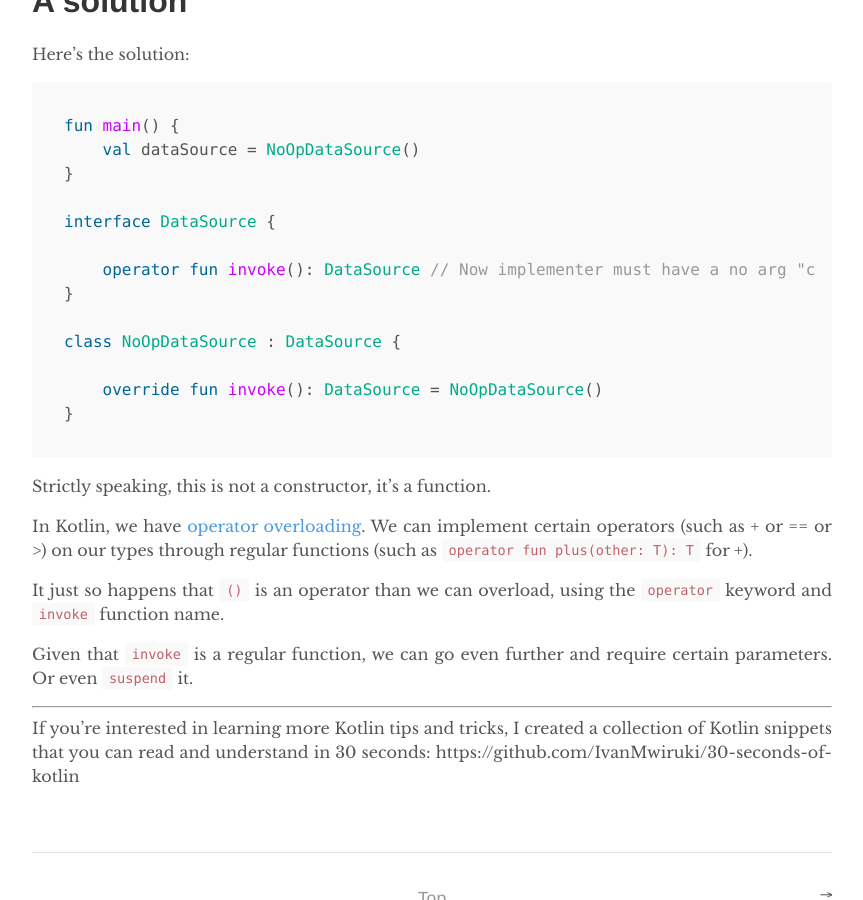
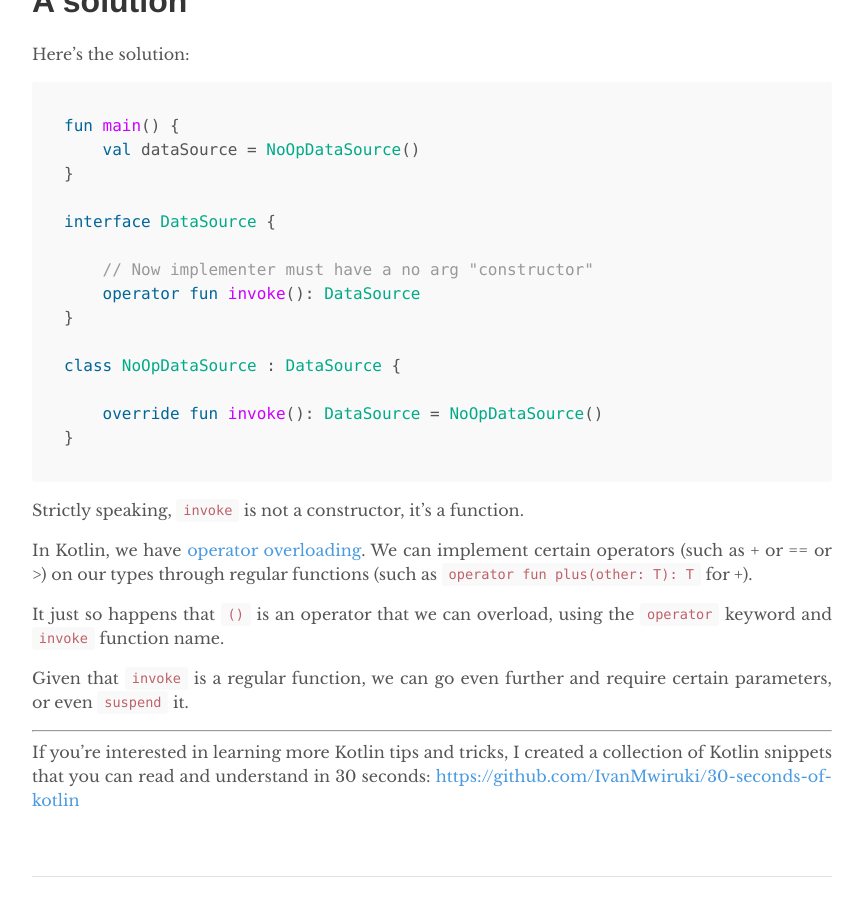
Before and after one commit to ivan-moto/ivan-moto.github.io, a Jekyll site: the page built from _posts/2020-02-28-kotlin-interfaces-enforce-a-constructor.md, in a window 1280 px wide and 900 px high, scrolled down 965 px. Shown: the whole window, without its empty margins (208-1071 px from the left). Built offline with Jekyll 4.4.1, drawn with Linux system fonts in a browser that asks for light colours.

Commit message:
Update kotlin interfaces post

````diff
--- a/_posts/2020-02-28-kotlin-interfaces-enforce-a-constructor.md
+++ b/_posts/2020-02-28-kotlin-interfaces-enforce-a-constructor.md
@@ -39,7 +39,8 @@ fun main() {
 
 interface DataSource {
 
-    operator fun invoke(): DataSource // Now implementer must have a no arg "constructor"
+    // Now implementer must have a no arg "constructor"
+    operator fun invoke(): DataSource
 }
 
 class NoOpDataSource : DataSource {
@@ -48,17 +49,17 @@ class NoOpDataSource : DataSource {
 }
 ```
 
-Strictly speaking, this is not a constructor, it's a function.
+Strictly speaking, `invoke` is not a constructor, it's a function.
 
 In Kotlin, we have [operator overloading](https://kotlinlang.org/docs/reference/operator-overloading.html). We can implement
 certain operators (such as + or == or >) on our types through regular functions (such as `operator fun plus(other: T): T` for +).
 
-It just so happens that `()` is an operator than we can overload, using the `operator` keyword and `invoke` function
+It just so happens that `()` is an operator that we can overload, using the `operator` keyword and `invoke` function
 name.
 
-Given that `invoke` is a regular function, we can go even further and require certain parameters. Or even `suspend` it.
+Given that `invoke` is a regular function, we can go even further and require certain parameters, or even `suspend` it.
 
 <hr>
 
 If you're interested in learning more Kotlin tips and tricks, I created a collection of Kotlin snippets that you can read
-and understand in 30 seconds: https://github.com/IvanMwiruki/30-seconds-of-kotlin
+and understand in 30 seconds: [https://github.com/IvanMwiruki/30-seconds-of-kotlin](https://github.com/IvanMwiruki/30-seconds-of-kotlin)
````
